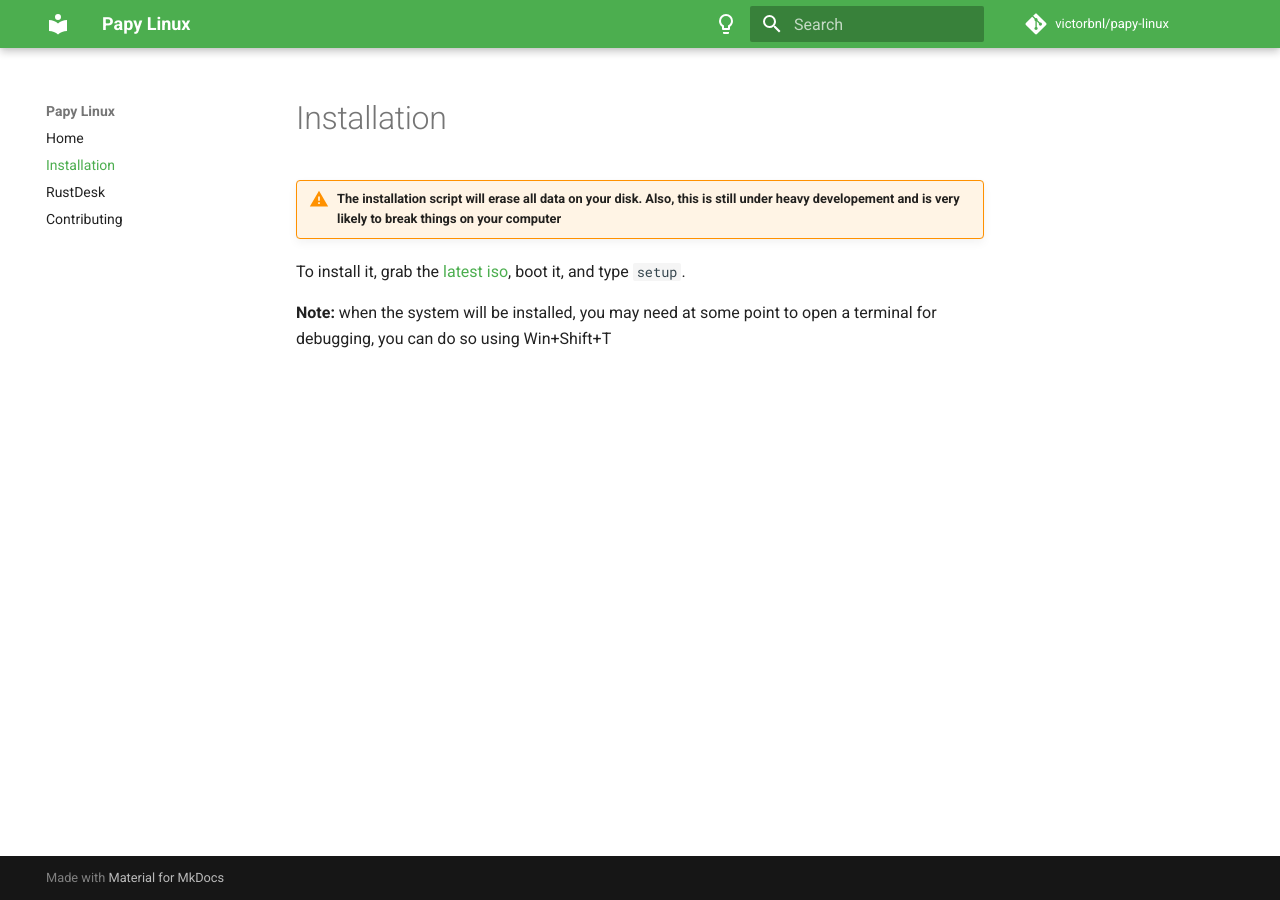
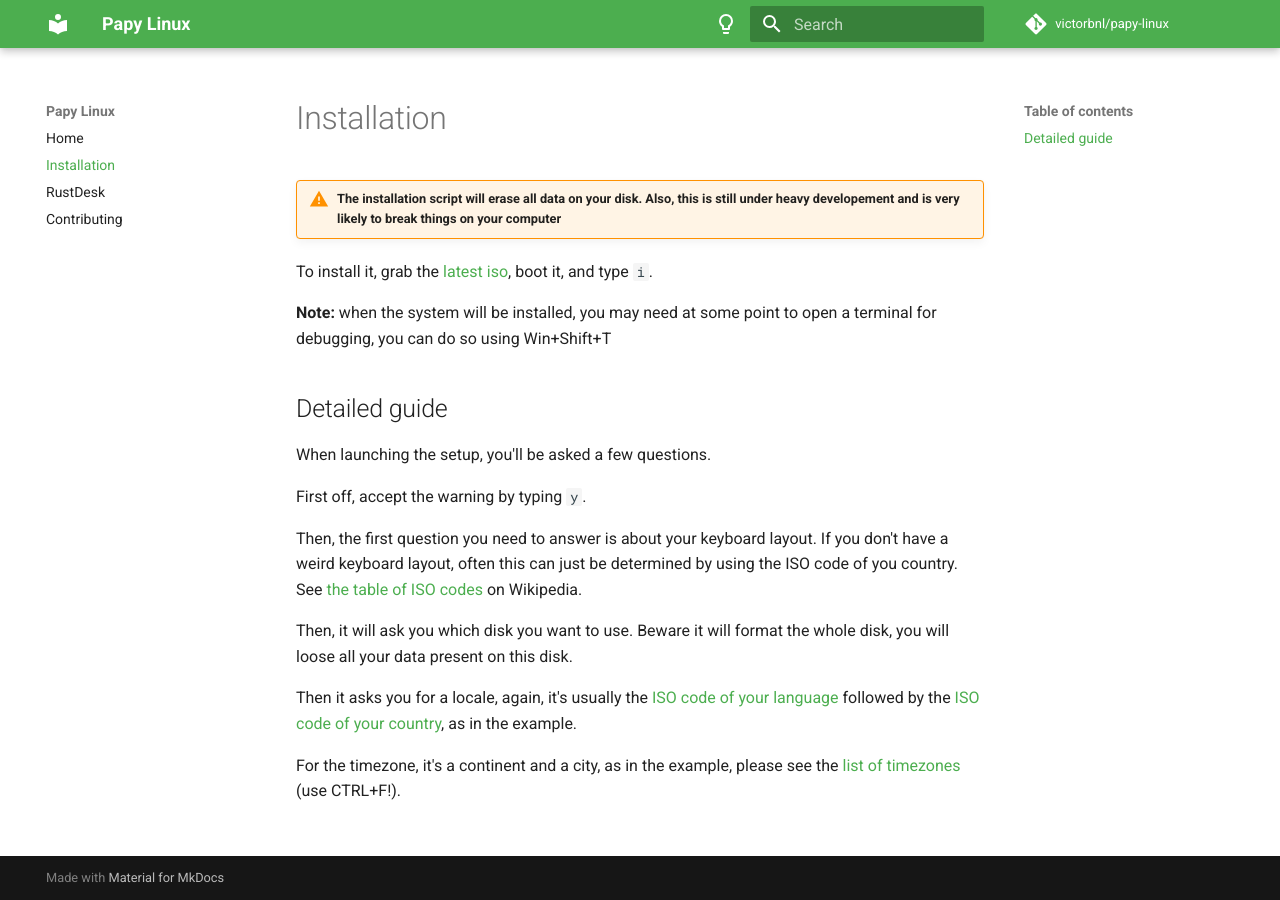
Before and after one commit to Papy-Linux/papy-linux, an MkDocs documentation site: the page built from docs/installation.md, in a window 1280 px wide. Built offline with MkDocs 1.6.1 and Material for MkDocs 9.7.7, drawn with Linux system fonts in a browser that asks for light colours; comment, search, counter and statistics services are not loaded.

Commit message:
Add more docs on installation

```diff
--- a/docs/installation.md
+++ b/docs/installation.md
@@ -2,6 +2,20 @@
 
 !!! warning "The installation script will erase all data on your disk. Also, this is still under heavy developement and is very likely to break things on your computer"
 
-To install it, grab the [latest iso](https://github.com/victorbnl/papy-linux/releases/latest), boot it, and type `setup`.
+To install it, grab the [latest iso](https://github.com/victorbnl/papy-linux/releases/latest), boot it, and type `i`.
 
 **Note:** when the system will be installed, you may need at some point to open a terminal for debugging, you can do so using Win+Shift+T
+
+## Detailed guide
+
+When launching the setup, you'll be asked a few questions.
+
+First off, accept the warning by typing `y`.
+
+Then, the first question you need to answer is about your keyboard layout. If you don't have a weird keyboard layout, often this can just be determined by using the ISO code of you country. See [the table of ISO codes](https://en.wikipedia.org/wiki/List_of_ISO_3166_country_codes#Current_ISO_3166_country_codes) on Wikipedia.
+
+Then, it will ask you which disk you want to use. Beware it will format the whole disk, you will loose all your data present on this disk.
+
+Then it asks you for a locale, again, it's usually the [ISO code of your language](https://en.wikipedia.org/wiki/List_of_ISO_639-1_codes) followed by the [ISO code of your country](https://en.wikipedia.org/wiki/List_of_ISO_3166_country_codes#Current_ISO_3166_country_codes), as in the example.
+
+For the timezone, it's a continent and a city, as in the example, please see the [list of timezones](https://en.wikipedia.org/wiki/List_of_tz_database_time_zones#List) (use CTRL+F!).
```
Also changed, not shown: 1 other file.
